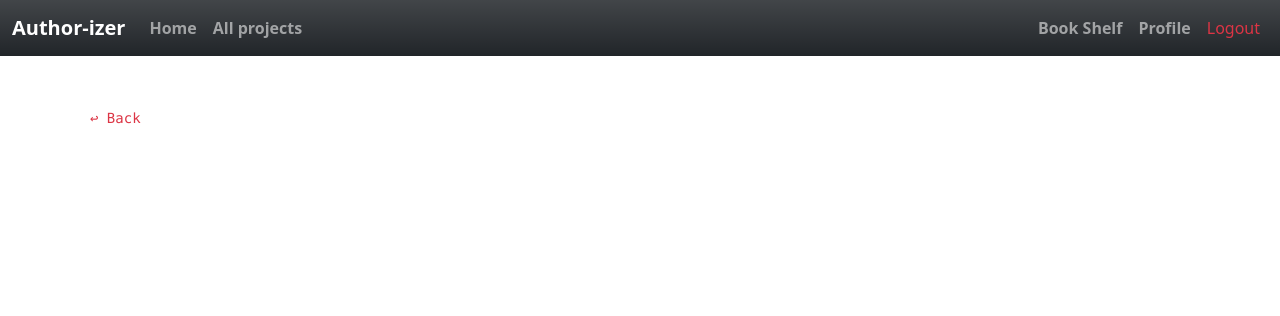
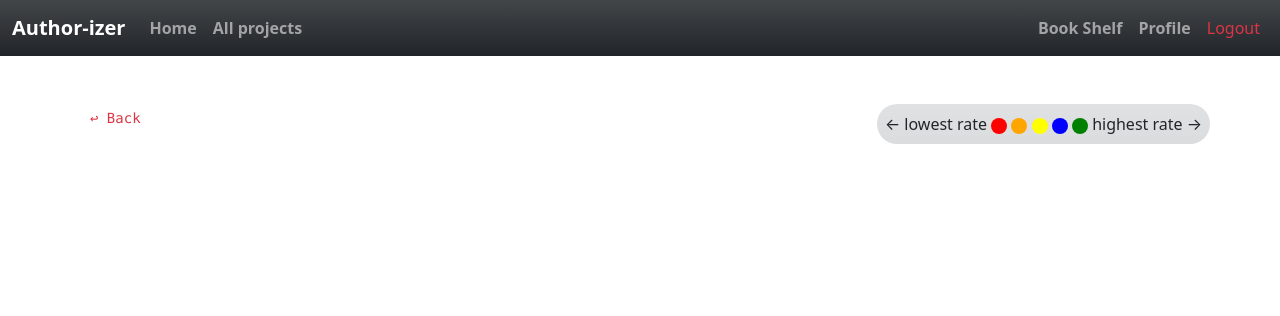
Before and after one commit to ak2296/individual_proj, a Flask app: page /rate/1 in a window 1280 px wide. Shown: the top 316 px of the page. Run offline with Flask 2, Linux system fonts and the light colour scheme; the visitor is signed in with stand-in values (Sample User, id 1); data comes from the database, SQL or seed files in the repository; both versions use the stored data as it was after the commit; data that the repository does not hold is empty; some libraries are stand-ins or nearby versions.

Commit message:
rate color

```diff
--- a/app/forms.py
+++ b/app/forms.py
@@ -87,7 +87,7 @@ class PostEditForm(FlaskForm):
 
 class CompletedForm(FlaskForm):
     completed=BooleanField("Completed - Check if you don't want any contribution to your project",validators=[DataRequired()])
-    submit = SubmitField('Confirm')
+    submit = SubmitField('Publish Book')
 
 class RatingForm(FlaskForm):
     rating = RadioField('', choices=[('1'),('2'), ('3'), ('4'), ('5')], validators=[DataRequired()])
--- a/app/static/style.css
+++ b/app/static/style.css
@@ -16,10 +16,7 @@
 #rate-form .form-check input{
     margin:0;
 }
-#rate-form .form-check input[type=radio]:checked{
-    background:rgb(252, 210, 24);
-    border: 2px solid rgb(252, 210, 24);
-}
+
 .btn{
     margin-top: 10px;
     width:150px;
@@ -36,3 +33,24 @@
 #cke_post{
     border-radius: 5px;
 }
+#rate-form .form-check #rating-0:checked{
+    background:red;
+    border: 2px solid red;
+}
+#rate-form .form-check #rating-1:checked{
+    background:orange;
+    border: 2px solid orange;
+}
+#rate-form .form-check #rating-2:checked{
+    background:rgb(241, 241, 27);
+    border: 2px solid rgb(241, 241, 27);
+    ;
+}
+#rate-form .form-check #rating-3:checked{
+    background:blue;
+    border: 2px solid blue;
+}
+#rate-form .form-check #rating-4:checked{
+    background:green;
+    border: 2px solid green;
+}
--- a/app/templates/_rate.html
+++ b/app/templates/_rate.html
@@ -22,8 +22,8 @@
                 {%endif %}
             </td>
             <td>
-                <div class="col-auto" id="rate-form">
-                    {{wtf.render_form(form,button_size='sm',button_style='outline-warning rounded-pill mt-0 ')}}
+                <div class="col-auto float-end" id="rate-form">
+                    {{wtf.render_form(form,button_size='sm',button_style='outline-warning rounded-pill mt-0')}}
                 </div>
             </td>
         </tr>
--- a/app/templates/rate.html
+++ b/app/templates/rate.html
@@ -2,10 +2,29 @@
 {% import 'bootstrap/form.html' as wtf %}
 
 {% block app_content %}
-<div class="btn-sm rounded-pill btn-outline-light float-start">
+<div class="row btn-sm rounded-pill btn-outline-light float-start">
     <a class='text-decoration-none text-danger font-monospace' href="{{ url_for('completed') }}"> &larrhk; Back</a>
 </div>
-
+<div class='row float-end'>
+    <p class='bg-secondary rounded-pill p-2 bg-gradient bg-opacity-25'>&larr; lowest rate
+          <svg xmlns="http://www.w3.org/2000/svg" width="16" height="16" fill="red" class="bi bi-circle-fill " viewBox="0 0 16 16">
+            <circle cx="8" cy="8" r="8"/>
+          </svg>
+          <svg xmlns="http://www.w3.org/2000/svg" width="16" height="16" fill="orange" class="bi bi-circle-fill" viewBox="0 0 16 16">
+            <circle cx="8" cy="8" r="8"/>
+          </svg>
+          <svg xmlns="http://www.w3.org/2000/svg" width="16" height="16" fill="yellow" class="bi bi-circle-fill" viewBox="0 0 16 16">
+            <circle cx="8" cy="8" r="8"/>
+          </svg>
+          <svg xmlns="http://www.w3.org/2000/svg" width="16" height="16" fill="blue" class="bi bi-circle-fill" viewBox="0 0 16 16">
+            <circle cx="8" cy="8" r="8"/>
+          </svg>
+          <svg xmlns="http://www.w3.org/2000/svg" width="16" height="16" fill="green" class="bi bi-circle-fill" viewBox="0 0 16 16">
+            <circle cx="8" cy="8" r="8"/>
+          </svg>
+          highest rate &rarr;
+    </p>
+</div>
 {% for post in posts %}
 {%if post.completed==1 and post.id==bid%}
 
```
Also changed, not shown: app.db.
